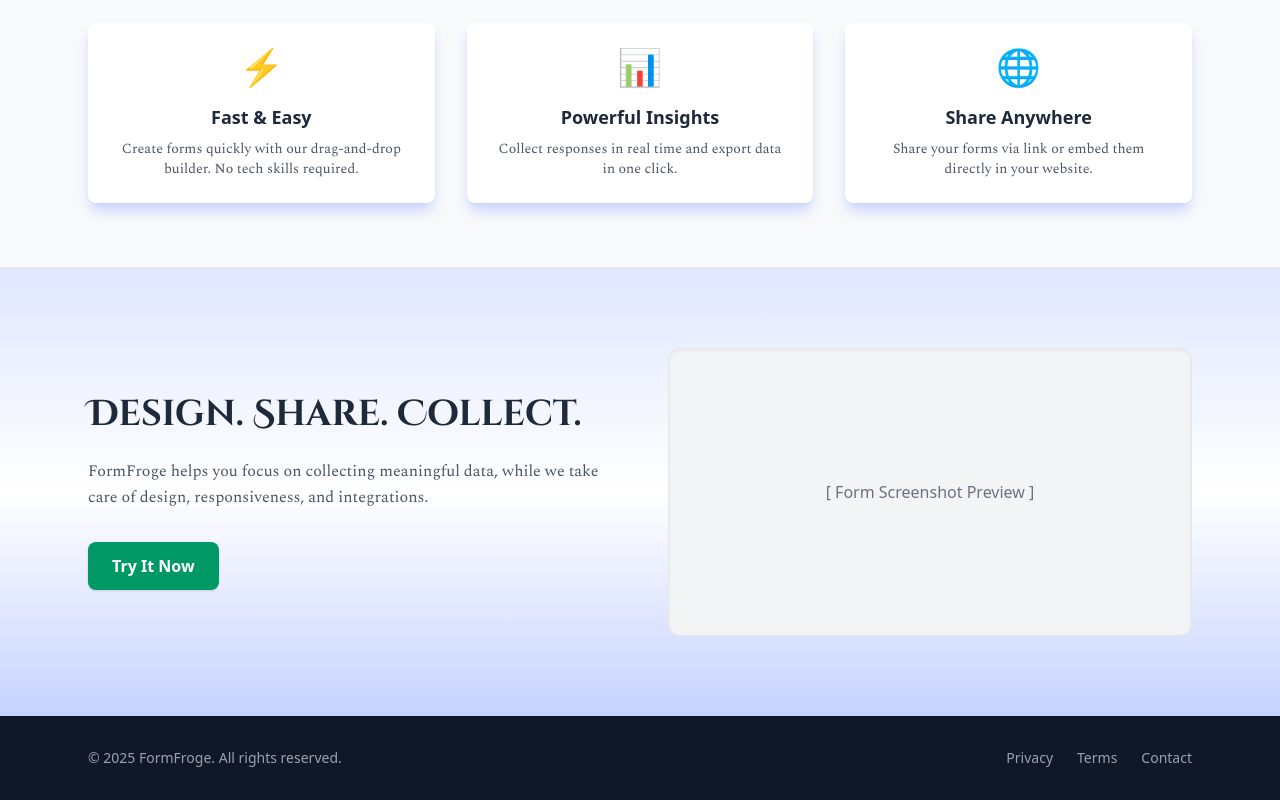
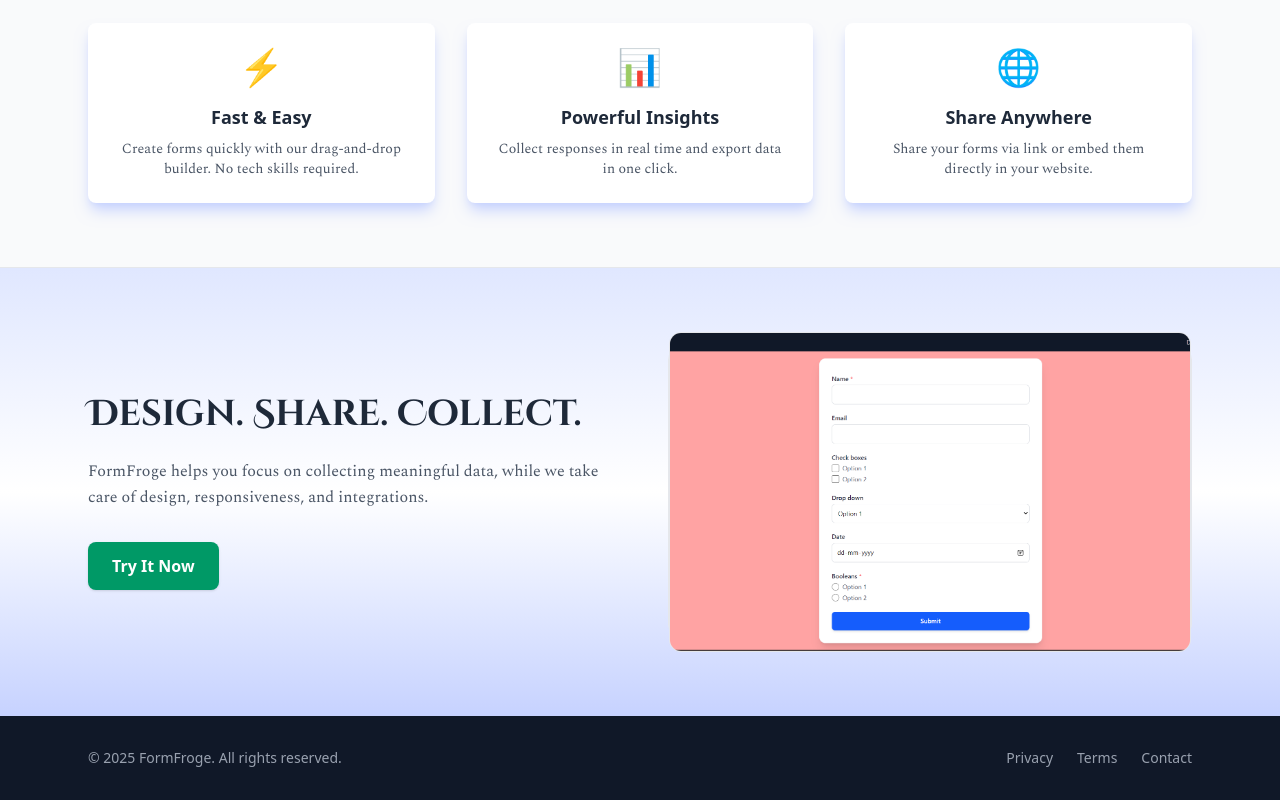
Before and after one commit to Ashish93-mrx/Form-forge, a React (Vite) app: page / in a window 1280 px wide. Shown: the part 761-1561 px from the top of the page. Built offline with nearby package versions, Linux system fonts and the light colour scheme; no server answers; a web font is replaced by a local one.

Commit message:
fix: keys

```diff
--- a/src/pages/Home.tsx
+++ b/src/pages/Home.tsx
@@ -1,4 +1,6 @@
 import { Link } from "react-router-dom";
+import formPreview from "../../public/images/formforgepost.png";
+
 
 export default function Home() {
     return (
@@ -100,7 +102,14 @@ export default function Home() {
                     </div>
                     <div className="bg-gray-100 border border-gray-200 rounded-xl h-72 flex items-center justify-center shadow-inner">
                         {/* Placeholder for screenshot */}
-                        <span className="text-gray-500">[ Form Screenshot Preview ]</span>
+                        <div className="bg-gray-100 border border-gray-200 rounded-xl h-80 flex items-center justify-center shadow-inner overflow-hidden">
+                            <img
+                                src={formPreview}
+                                alt="Form preview"
+                                className="object-cover w-full h-full"
+                            />
+                        </div>
+
                     </div>
                 </div>
             </section>
```
Also changed, not shown: public/images/formforgepost.png (added), 1 other file (tests, documents, lock files or other folders).
